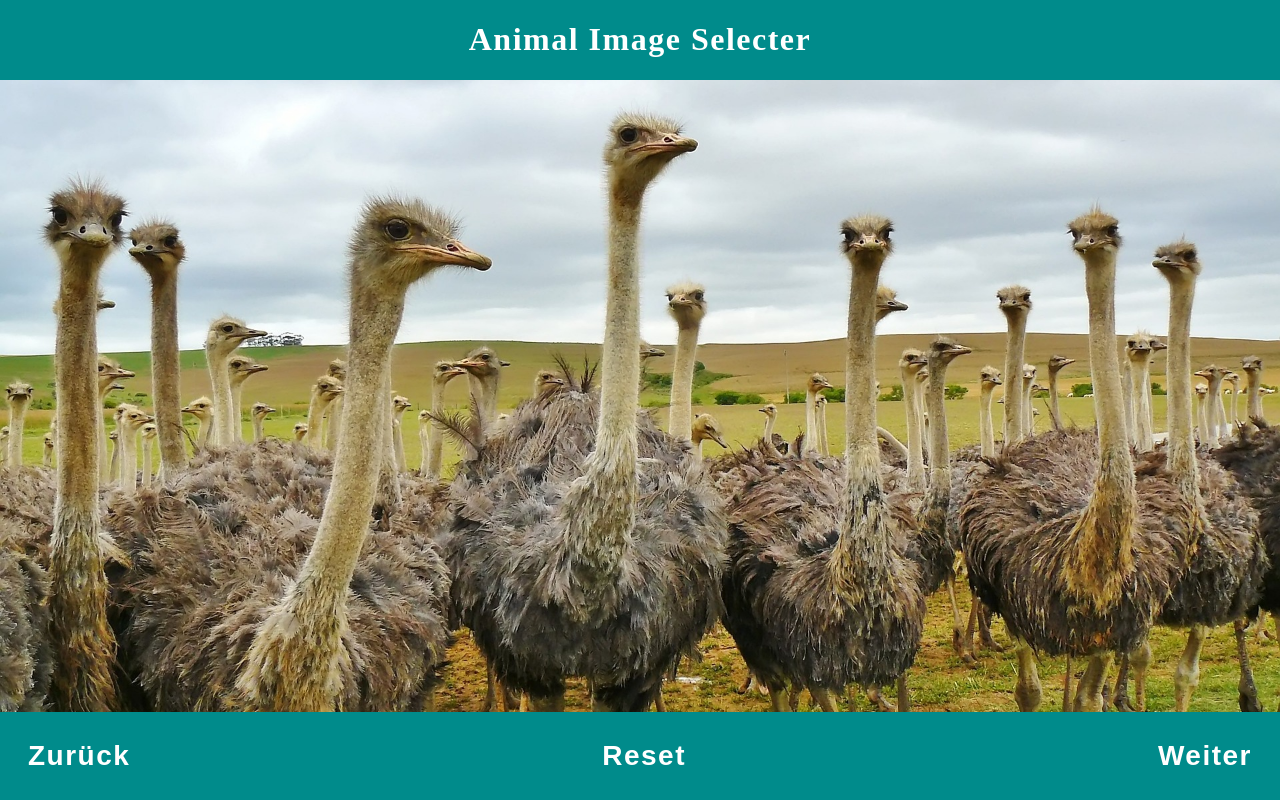
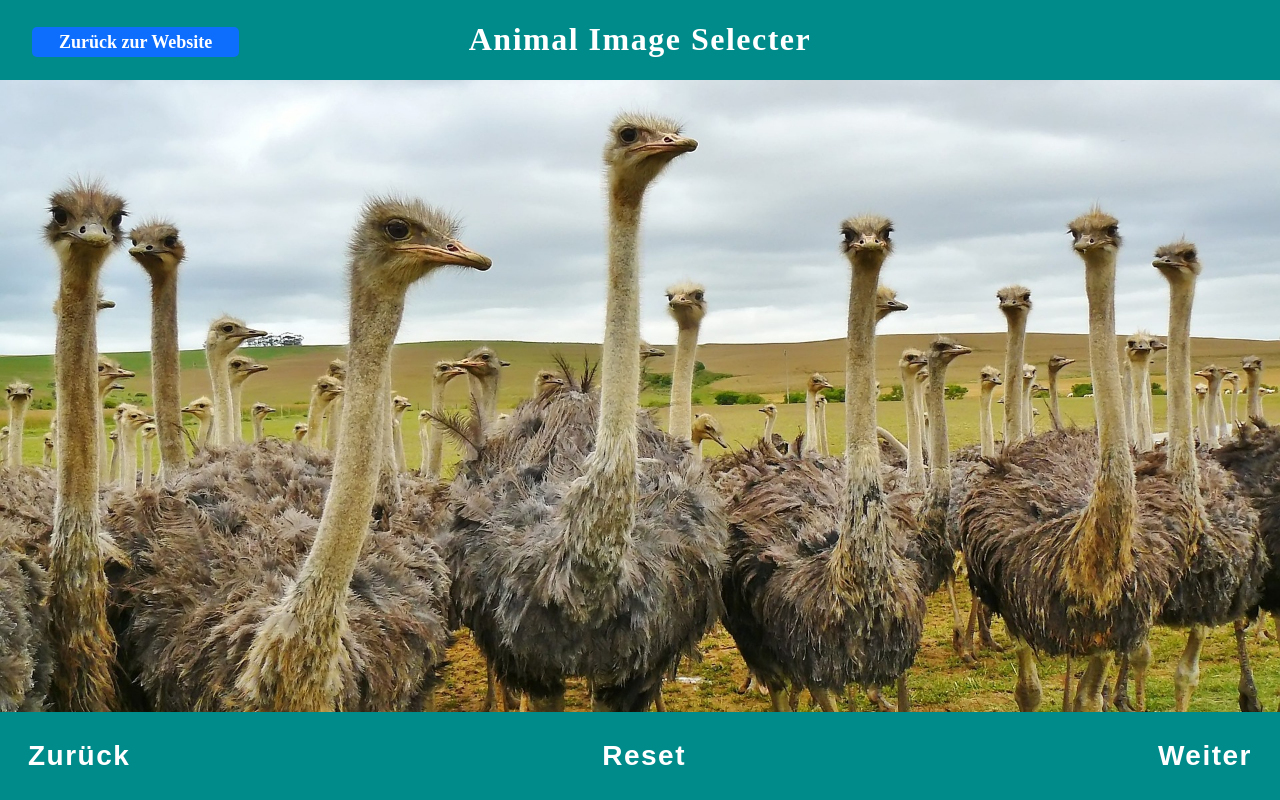
Before and after one commit to latifakan/imageSelector, a plain HTML site: page index.html in a window 1280 px wide. Drawn offline with Linux system fonts and the light colour scheme; files that its build step writes are made by us from their sources; files whose address does not match are found by name.

Commit message:
added website button

```diff
--- a/index.html
+++ b/index.html
@@ -21,6 +21,10 @@
       <button id="forward">Weiter</button>
     </footer>
 
+    <div id="website-button">
+      <a href="/index.html">Zurück zur Website</a>
+    </div>
+
     <script src="/Projects/imageSelector/app.js"></script>
   </body>
 </html>
--- a/style.css
+++ b/style.css
@@ -53,3 +53,21 @@ button {
     letter-spacing: 1.5px;
     cursor: pointer;
 }
+
+#website-button {
+    position: absolute;
+    left: 0;
+    top: 0;
+    margin: 2em;
+    z-index: 5;
+
+    a {
+        text-decoration: none;
+        color: white;
+        font-size: 18px;
+        background-color: #0d6efd;
+        border-radius: 5px;
+        font-weight: bold;
+        padding: 0.3em 1.5em;
+    }
+}
```
